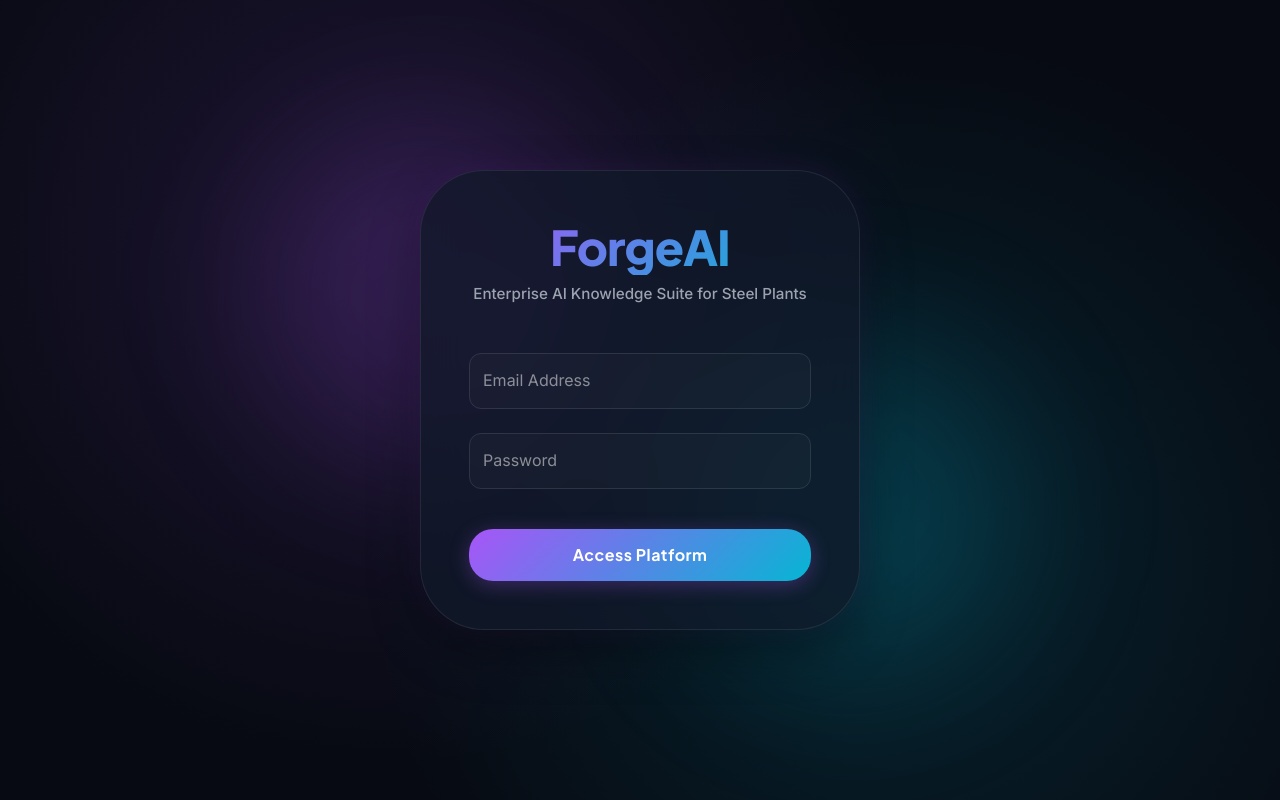
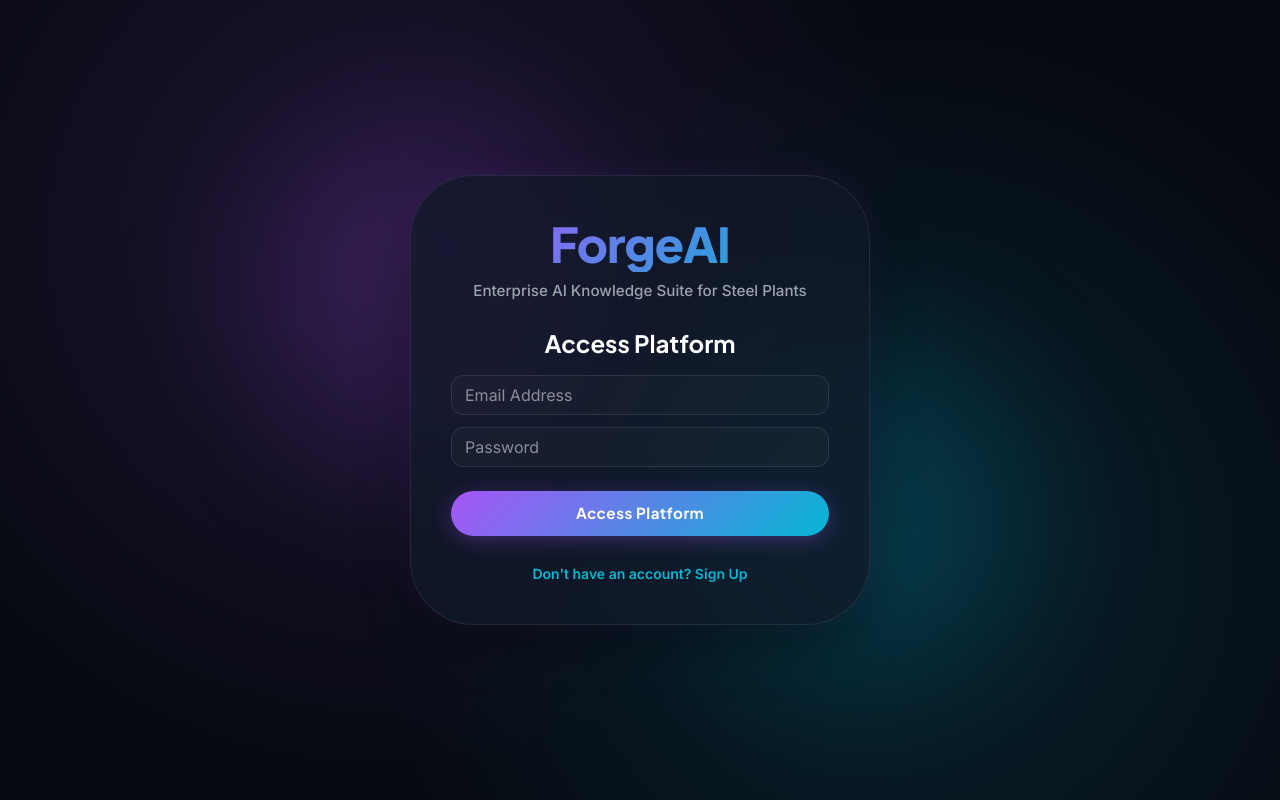
Before and after one commit to Arsh-yusuf/Forge-AI, a React (Vite) app in the folder frontend/: page / in a window 1280 px wide. Built offline with nearby package versions, Linux system fonts and the light colour scheme.

Commit message:
Created a register endpoint for new users

```diff
--- a/frontend/src/api/auth.ts
+++ b/frontend/src/api/auth.ts
@@ -15,3 +15,24 @@ export async function login(
 
     return response.data;
 }
+
+export async function register(
+    fullName: string,
+    email: string,
+    password: string,
+    role: string,
+    department: string
+) {
+    const response = await api.post(
+        "/auth/register",
+        {
+            full_name: fullName,
+            email,
+            password,
+            role,
+            department,
+        }
+    );
+
+    return response.data;
+}
--- a/frontend/src/pages/Login.tsx
+++ b/frontend/src/pages/Login.tsx
@@ -4,55 +4,77 @@ import {
     Paper,
     TextField,
     Typography,
+    Select,
+    MenuItem,
+    FormControl,
+    InputLabel,
+    Link,
 } from "@mui/material";
 
 import { useState } from "react";
 
-import { login } from "../api/auth";
+import { login, register } from "../api/auth";
 import { useAuth } from "../context/AuthContext";
 import { useNavigate } from "react-router-dom";
 
+const ROLES = [
+    "Plant Manager",
+    "Maintenance Engineer",
+    "Safety Officer",
+    "Quality Engineer",
+    "Operations Engineer"
+];
+
+const DEPARTMENTS = [
+    "Maintenance",
+    "Safety",
+    "Production",
+    "Quality",
+    "Operations",
+    "Utilities",
+    "Warehouse"
+];
+
 export default function Login() {
-
+    const [isRegister, setIsRegister] = useState(false);
     const [email, setEmail] = useState("");
-
-    const [password, setPassword] =
-        useState("");
+    const [password, setPassword] = useState("");
+    const [fullName, setFullName] = useState("");
+    const [role, setRole] = useState("Operations Engineer");
+    const [department, setDepartment] = useState("Operations");
 
     const auth = useAuth();
+    const navigate = useNavigate();
 
-    const navigate=useNavigate();
-
-
-
-    async function handleLogin() {
+    async function handleAuth() {
+        if (!email || !password) {
+            alert("Email and password are required");
+            return;
+        }
 
         try {
+            let response;
+            if (isRegister) {
+                if (!fullName) {
+                    alert("Full Name is required");
+                    return;
+                }
+                response = await register(fullName, email, password, role, department);
+                alert("Account created successfully!");
+            } else {
+                response = await login(email, password);
+            }
 
-            const response =
-                await login(email, password);
-
-
-            auth.loginUser(
-                response.access_token
-            );
-
+            auth.loginUser(response.access_token);
             navigate("/dashboard");
-
-        }
-
-        catch (error:any) {
-
+        } catch (error: any) {
             console.error(error);
-
             alert(
                 error?.response?.data?.detail ??
                 error?.message ??
-                "Login failed"
+                "Authentication failed"
             );
-
         }
-
     }
 
     return (
@@ -99,8 +121,8 @@ export default function Login() {
             <Paper
                 elevation={0}
                 sx={{
-                    p: 6,
-                    width: 440,
+                    p: 5,
+                    width: 460,
                     borderRadius: 4,
                     border: "1px solid rgba(255, 255, 255, 0.08)",
                     backgroundColor: "rgba(17, 25, 40, 0.75)",
@@ -128,7 +150,7 @@ export default function Login() {
                     variant="body1"
                     sx={{
                         color: "text.secondary",
-                        mb: 4,
+                        mb: 3,
                         fontWeight: 500,
                         fontSize: "0.95rem",
                     }}
@@ -136,11 +158,35 @@ export default function Login() {
                     Enterprise AI Knowledge Suite for Steel Plants
                 </Typography>
 
-                <Box sx={{ textAlign: "left" }}>
+                <Typography
+                    variant="h5"
+                    sx={{
+                        fontWeight: 700,
+                        color: "#fff",
+                        mb: 2,
+                    }}
+                >
+                    {isRegister ? "Create Account" : "Access Platform"}
+                </Typography>
+
+                <Box sx={{ textAlign: "left", display: "flex", flexDirection: "column", gap: 1.5 }}>
+                    {isRegister && (
+                        <TextField
+                            fullWidth
+                            label="Full Name"
+                            size="small"
+                            value={fullName}
+                            onChange={(e) => setFullName(e.target.value)}
+                            slotProps={{
+                                inputLabel: { style: { color: "rgba(255, 255, 255, 0.5)" } }
+                            }}
+                        />
+                    )}
+
                     <TextField
                         fullWidth
                         label="Email Address"
-                        margin="normal"
+                        size="small"
                         value={email}
                         onChange={(e) => setEmail(e.target.value)}
                         slotProps={{
@@ -152,13 +198,71 @@ export default function Login() {
                         fullWidth
                         type="password"
                         label="Password"
-                        margin="normal"
+                        size="small"
                         value={password}
                         onChange={(e) => setPassword(e.target.value)}
                         slotProps={{
                             inputLabel: { style: { color: "rgba(255, 255, 255, 0.5)" } }
                         }}
                     />
+
+                    {isRegister && (
+                        <>
+                            <FormControl fullWidth size="small">
+                                <InputLabel id="role-select-label" sx={{ color: "rgba(255, 255, 255, 0.5)" }}>
+                                    Role
+                                </InputLabel>
+                                <Select
+                                    labelId="role-select-label"
+                                    value={role}
+                                    label="Role"
+                                    onChange={(e) => setRole(e.target.value)}
+                                    sx={{
+                                        color: "#fff",
+                                        "& .MuiOutlinedInput-notchedOutline": {
+                                            borderColor: "rgba(255, 255, 255, 0.15)",
+                                        },
+                                        "&:hover .MuiOutlinedInput-notchedOutline": {
+                                            borderColor: "rgba(255, 255, 255, 0.3)",
+                                        },
+                                    }}
+                                >
+                                    {ROLES.map((r) => (
+                                        <MenuItem key={r} value={r}>
+                                            {r}
+                                        </MenuItem>
+                                    ))}
+                                </Select>
+                            </FormControl>
+
+                            <FormControl fullWidth size="small">
+                                <InputLabel id="dept-select-label" sx={{ color: "rgba(255, 255, 255, 0.5)" }}>
+                                    Department
+                                </InputLabel>
+                                <Select
+                                    labelId="dept-select-label"
+                                    value={department}
+                                    label="Department"
+                                    onChange={(e) => setDepartment(e.target.value)}
+                                    sx={{
+                                        color: "#fff",
+                                        "& .MuiOutlinedInput-notchedOutline": {
+                                            borderColor: "rgba(255, 255, 255, 0.15)",
+                                        },
+                                        "&:hover .MuiOutlinedInput-notchedOutline": {
+                                            borderColor: "rgba(255, 255, 255, 0.3)",
+                                        },
+                                    }}
+                                >
+                                    {DEPARTMENTS.map((d) => (
+                                        <MenuItem key={d} value={d}>
+                                            {d}
+                                        </MenuItem>
+                                    ))}
+                                </Select>
+                            </FormControl>
+                        </>
+                    )}
                 </Box>
 
                 <Button
@@ -166,19 +270,37 @@ export default function Login() {
                     variant="contained"
                     size="large"
                     sx={{
-                        mt: 4,
-                        py: 1.5,
-                        fontSize: "1rem",
+                        mt: 3,
+                        py: 1.2,
+                        fontSize: "0.95rem",
                         fontWeight: 700,
                         letterSpacing: "0.5px",
                         boxShadow: "0 4px 20px rgba(168, 85, 247, 0.3)",
                     }}
-                    onClick={handleLogin}
+                    onClick={handleAuth}
                 >
-                    Access Platform
+                    {isRegister ? "Sign Up & Login" : "Access Platform"}
                 </Button>
+
+                <Box sx={{ mt: 3 }}>
+                    <Link
+                        component="button"
+                        variant="body2"
+                        onClick={() => setIsRegister(!isRegister)}
+                        sx={{
+                            color: "#06b6d4",
+                            textDecoration: "none",
+                            fontWeight: 600,
+                            "&:hover": {
+                                color: "#a855f7",
+                                textDecoration: "underline",
+                            }
+                        }}
+                    >
+                        {isRegister ? "Already have an account? Sign In" : "Don't have an account? Sign Up"}
+                    </Link>
+                </Box>
             </Paper>
         </Box>
     );
-
 }
```
Also changed, not shown: 2 other files (tests, documents, lock files or other folders).
